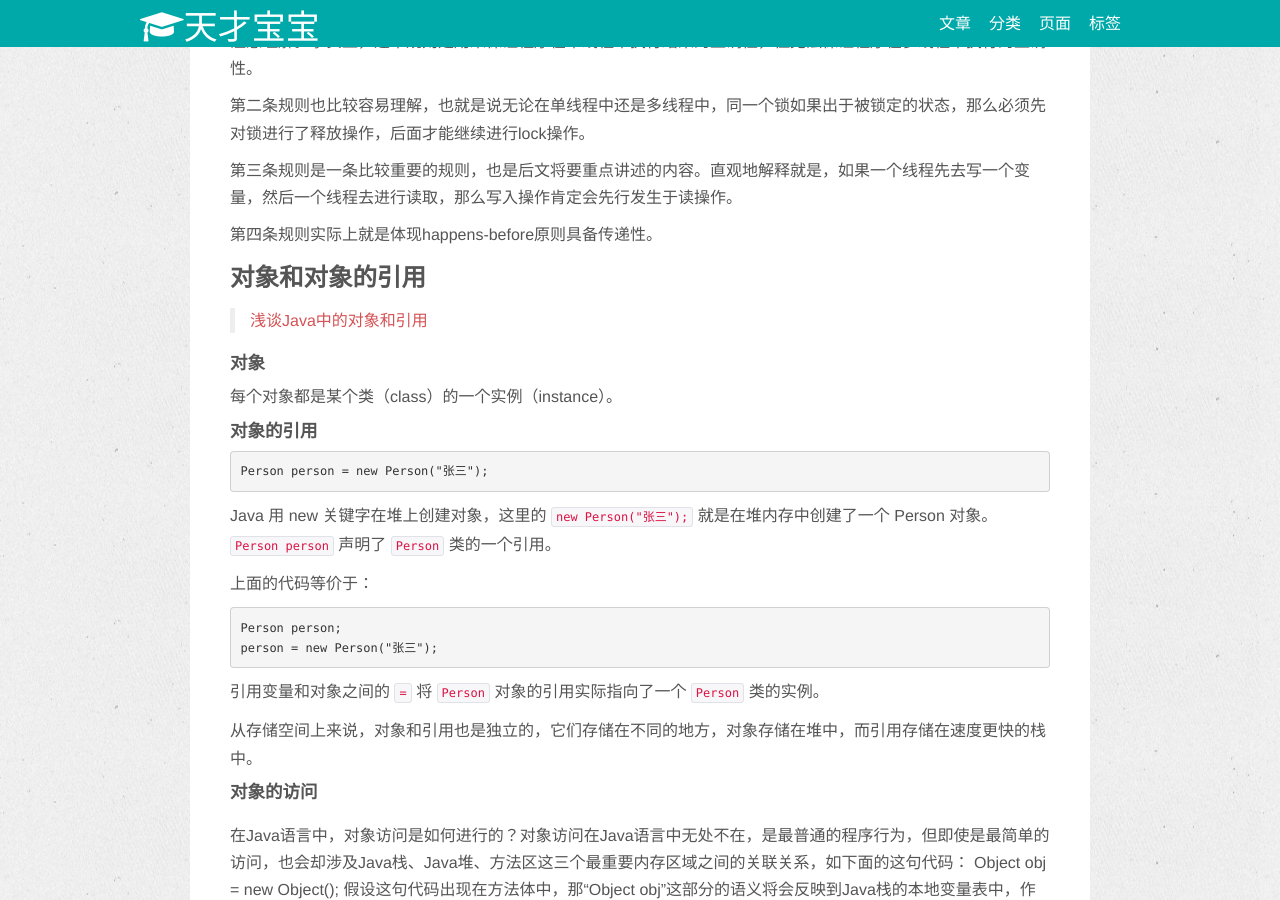
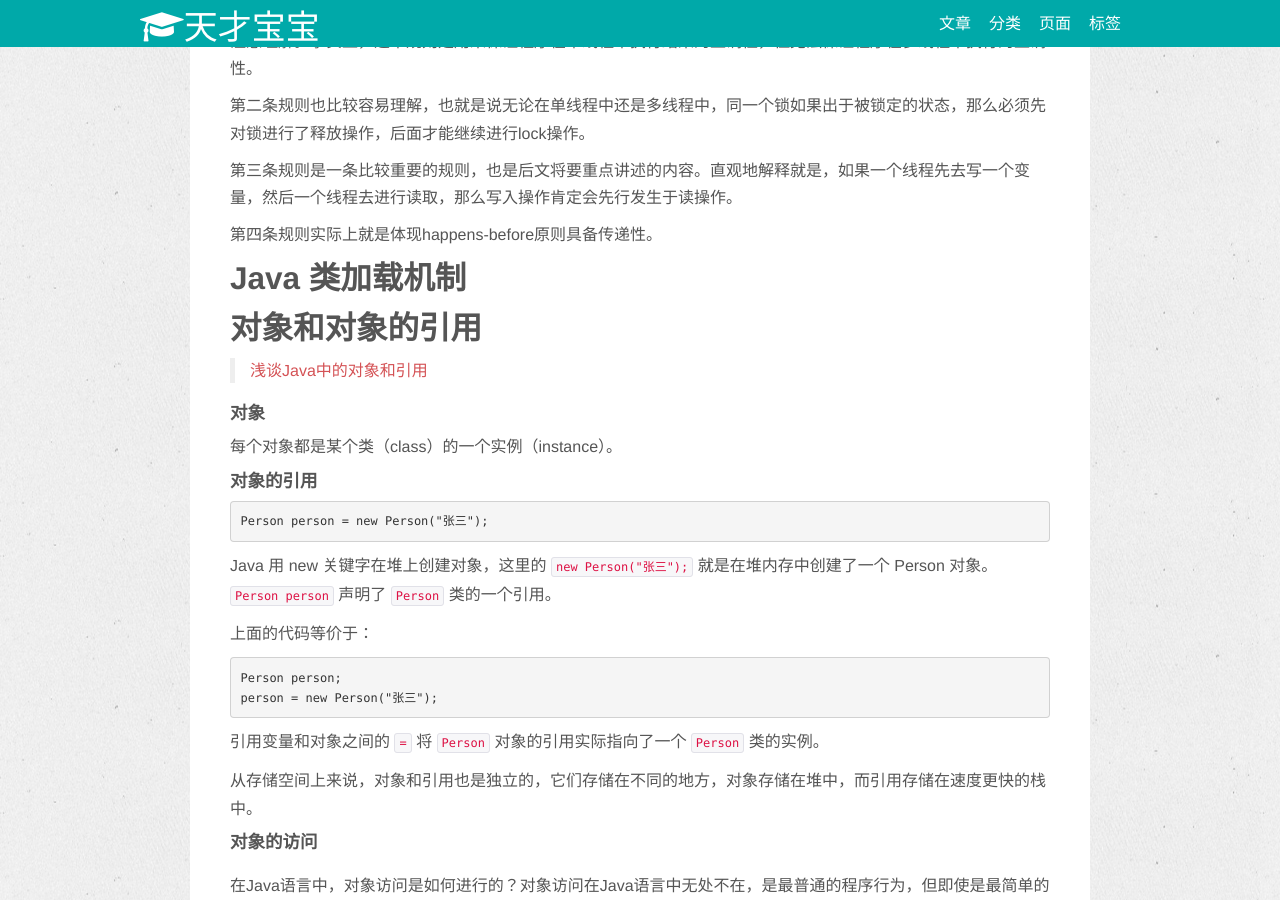
Before and after one commit to wanlp10/wuchao.github.io, a Jekyll site: the page built from _posts/java/2017-01-02-Java.md, in a window 1280 px wide and 900 px high, scrolled down 7047 px. Built offline with Jekyll 4.4.1, drawn with Linux system fonts in a browser that asks for light colours; nearby versions of some CDN libraries; comment, search, counter and statistics services are not loaded.

Commit message:
initial commit.

```diff
--- a/_posts/java/2017-01-02-Java.md
+++ b/_posts/java/2017-01-02-Java.md
@@ -18,10 +18,12 @@ tags : [Java]
 > [Java Tutorial](https://www.sitesbay.com/java/index)
 
 
+
 <!--break-->
 
 
-### Run-Time Data Areas
+
+## Run-Time Data Areas
 
 > [Run-Time Data Areas](https://docs.oracle.com/javase/specs/jvms/se8/html/jvms-2.html#jvms-2.5)
 > [Java中的堆和栈的区别](http://droidyue.com/blog/2014/12/07/differences-between-stack-and-heap-in-java/)
@@ -98,6 +100,8 @@ java代码被编译后生成。class文件中的常量池不仅仅包含字符
 > String.intern()
   检查字符串常量池中是否存在String并返回池里的字符串引用；若池中不存在，则将其加入池中，并返回其引用。
   这样做主要是为了避免在堆中不断地创建新的字符串对象
+
+
 
 
 ## Java 内存模型
@@ -224,7 +228,14 @@ x = x + 1;     //语句4
 第四条规则实际上就是体现happens-before原则具备传递性。
 
 
-### 对象和对象的引用
+
+## Java 类加载机制
+
+
+
+
+
+## 对象和对象的引用
 
 > [浅谈Java中的对象和引用](https://www.cnblogs.com/dolphin0520/p/3592498.html)
 
@@ -265,7 +276,8 @@ Object obj = new Object();
 使用直接指针访问方式的最大好处就是速度更快，它节省了一次指针定位的时间开销，由于对象的访问在Java中非常频繁，因此这类开销积少成多后也是一项非常可观的执行成本。就本书讨论的主要虚拟机Sun HotSpot而言，它是使用第二种方式进行对象访问的，但从整个软件开发的范围来看，各种语言和框架使用句柄来访问的情况也十分常见。
 
 
-### System Properties
+
+## System Properties
 
 > https://docs.oracle.com/javase/tutorial/essential/environment/sysprop.html
 
```
